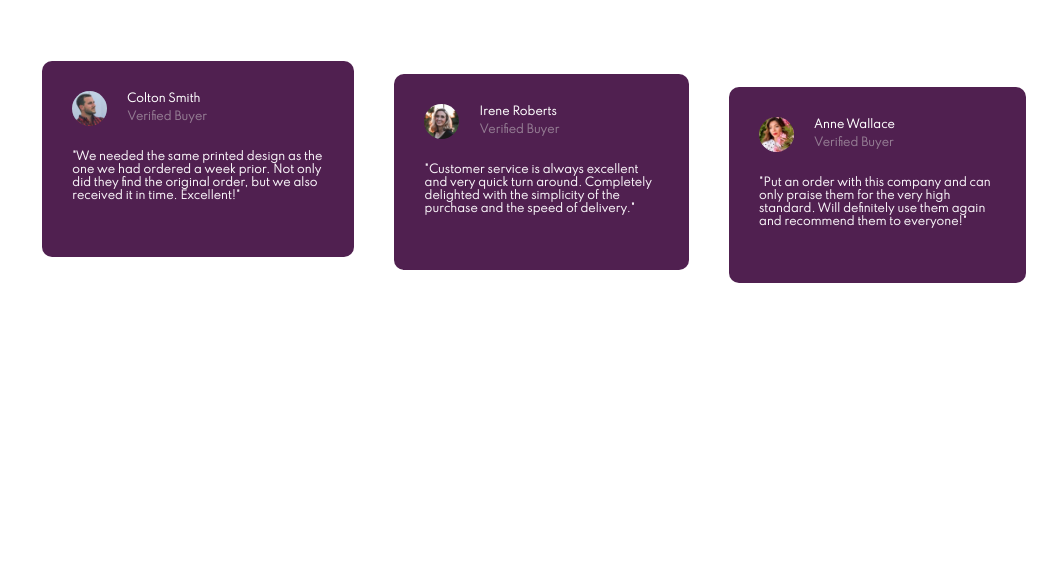
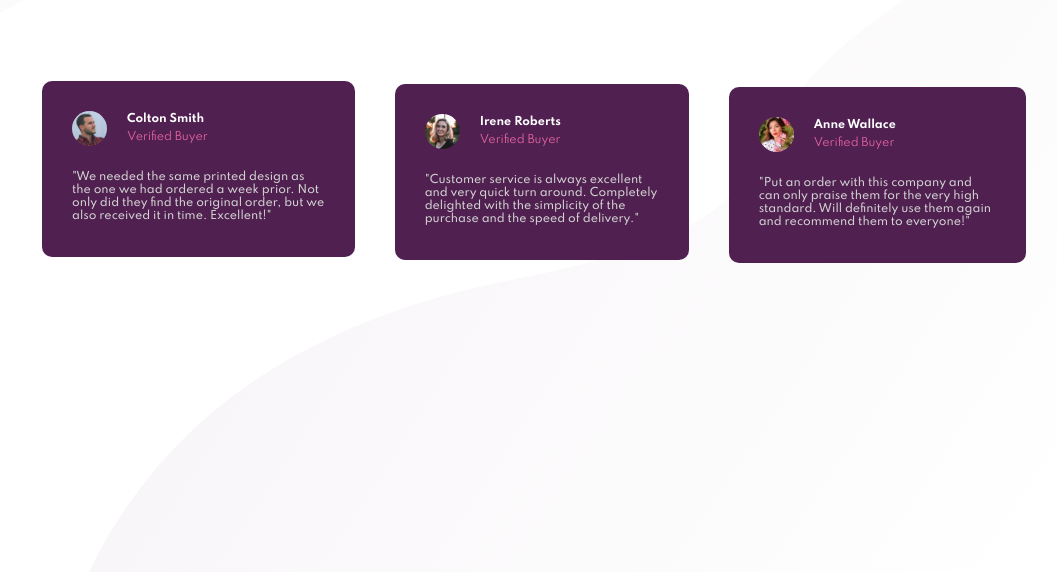
Before and after one commit to nderimsali096/social-proof-section, a website: page index.html in a window 1280 px wide. Shown: the part 318-890 px from the top of the page, without its empty margins (106-1163 px from the left). Before the commit the page ends 800 px from the top, so only its background shows below. Drawn offline with Linux system fonts and the light colour scheme.

Commit message:
finishing the styling for desktop design

```diff
--- a/index.html
+++ b/index.html
@@ -14,7 +14,9 @@
 
     <link rel="stylesheet" href="css/main.css">
     <link rel="preconnect" href="https://fonts.gstatic.com">
-  <link href="https://fonts.googleapis.com/css2?family=Spartan:wght@300&display=swap" rel="stylesheet">
+  <link href="https://fonts.googleapis.com/css2?family=Spartan:wght@700&display=swap" rel="stylesheet">
+  <link href="https://fonts.googleapis.com/css2?family=Spartan:wght@500&display=swap" rel="stylesheet">
+  <link href="https://fonts.googleapis.com/css2?family=Spartan:wght@400&display=swap" rel="stylesheet">
 
     <title>Frontend Mentor | Social proof section</title>
 
@@ -23,6 +25,10 @@
   </head>
   <body>
     <div class="container">
+      <!-- <div class="bg-svg">
+        <img class="bg-svg--top" src="images/bg-pattern-top-desktop.svg" alt="topbg">
+        <img class="bg-svg--bottom" src="images/bg-pattern-bottom-desktop.svg" alt="bottombg">
+      </div> -->
       <main>
         <section class="section-about">
           <div class="information">
@@ -68,6 +74,7 @@
         <section class="section-messages">
 
           <div class="card card--1">
+            <div class="card__inside">
               <div class="card__top">
                 <img src="images/image-colton.jpg" alt="Colton photo" class="card__top--photo">
                 <div class="card__top--info">
@@ -83,8 +90,10 @@
                 </p>
               </div>
             </div>
+          </div>
 
           <div class="card card--2">
+            <div class="card__inside">
               <div class="card__top">
                 <img src="images/image-irene.jpg" alt="Irene photo" class="card__top--photo">
                 <div class="card__top--info">
@@ -99,8 +108,9 @@
                 </p>
               </div>
             </div>
-
+          </div>
           <div class="card card--3">
+            <div class="card__inside">
               <div class="card__top">
                 <img src="images/image-anne.jpg" alt="anne photo" class="card__top--photo">
                 <div class="card__top--info">
@@ -115,6 +125,7 @@
                 </p>
               </div>
             </div>
+          </div>
         </section>
       </main>
       <div class="attribution">
--- a/sass/_base.scss
+++ b/sass/_base.scss
@@ -13,6 +13,10 @@ html {
 body {
     box-sizing: border-box;
     font-family: 'Spartan';
+    background-image: url(../images/bg-pattern-top-desktop.svg) ,url(../images/bg-pattern-bottom-desktop.svg);
+    background-position: top left, bottom right;
+    background-repeat: no-repeat;
+    height: 100vh;
 }
 
 
--- a/sass/_components.scss
+++ b/sass/_components.scss
@@ -20,7 +20,7 @@
 
     &__tittle {
         font-size: 4rem;
-        font-weight: 900;
+        font-weight: 700;
         font-family: 'Spartan' Helvetica;
         letter-spacing: 2px;
         color: var(--very-dark-magenta);
@@ -30,7 +30,7 @@
 
     &__info {
         font-size: 1.5rem;
-        font-weight: 400;
+        font-weight: 500;
         color: var(--dark-grayish-magenta);
     }
 }
@@ -113,12 +113,15 @@
 
 .card {
     font-size: 1.1rem;
-    font-weight: 700;
     background-color: var(--very-dark-magenta);
-    padding: 3rem;
+    padding: 2rem;
     margin: 0 2rem;
     border-radius: 10px;
     height: 80%;
+
+    &__inside {
+       padding: 1rem 1rem;
+    }
 
     &__top {
         display: flex;
@@ -134,18 +137,20 @@
 
         &--name {
             color: #ffffff;
+            font-weight: 700;
             margin-bottom: 0.5rem;
         }
 
         &--job {
-            color: var(--dark-grayish-magenta);
+            font-weight: 400;
+            color: var(--soft-pink);
         }
     }
 
     &__bottom {
         &--message {
-            color: var(--light-grayish-magenta);
-            margin-bottom: 1rem;
+            color: #d3d3d3;
+            font-weight: 500;
         }
     }
 
```
Also changed, not shown: css/main.css. Lines whose indentation alone changed are shown as unchanged.
